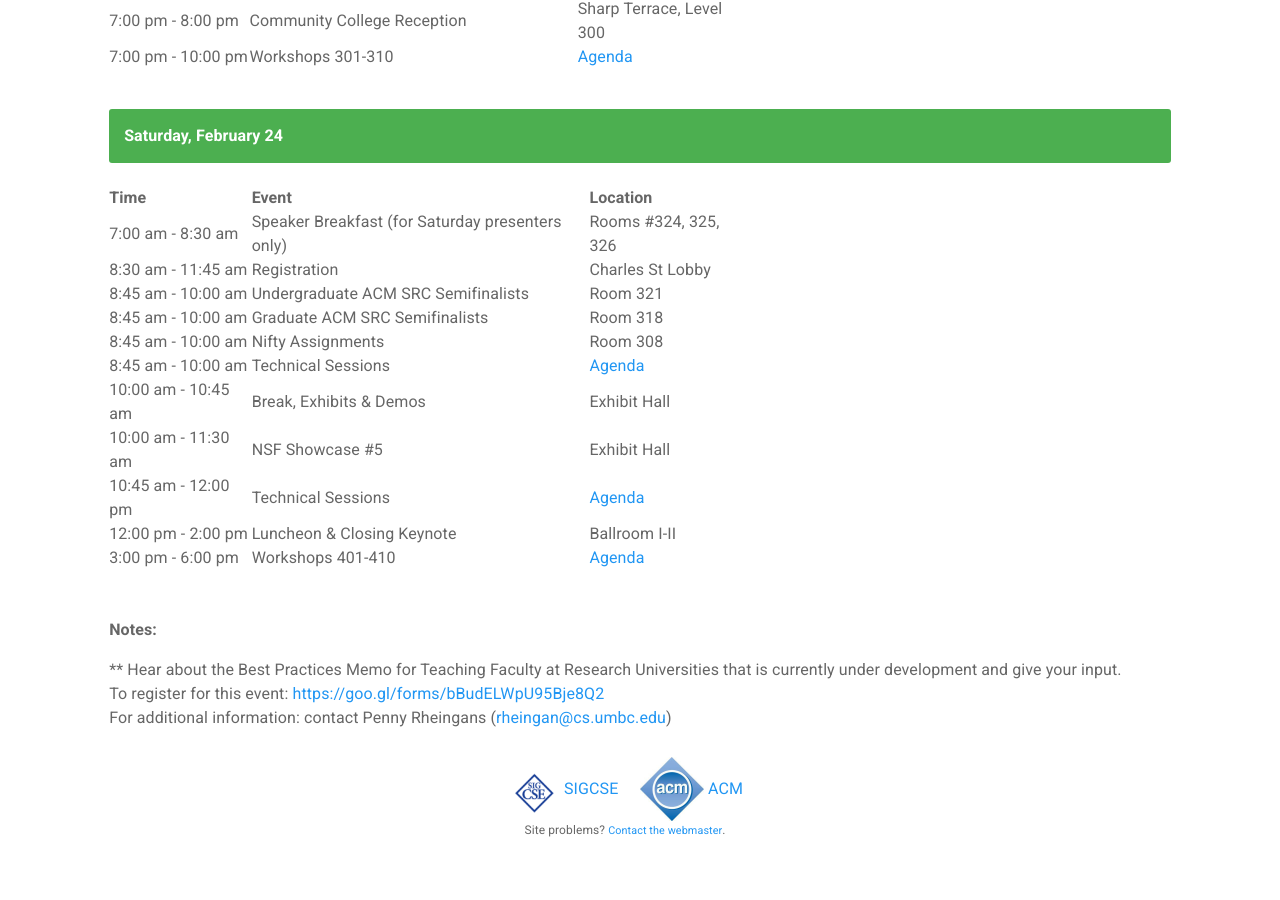
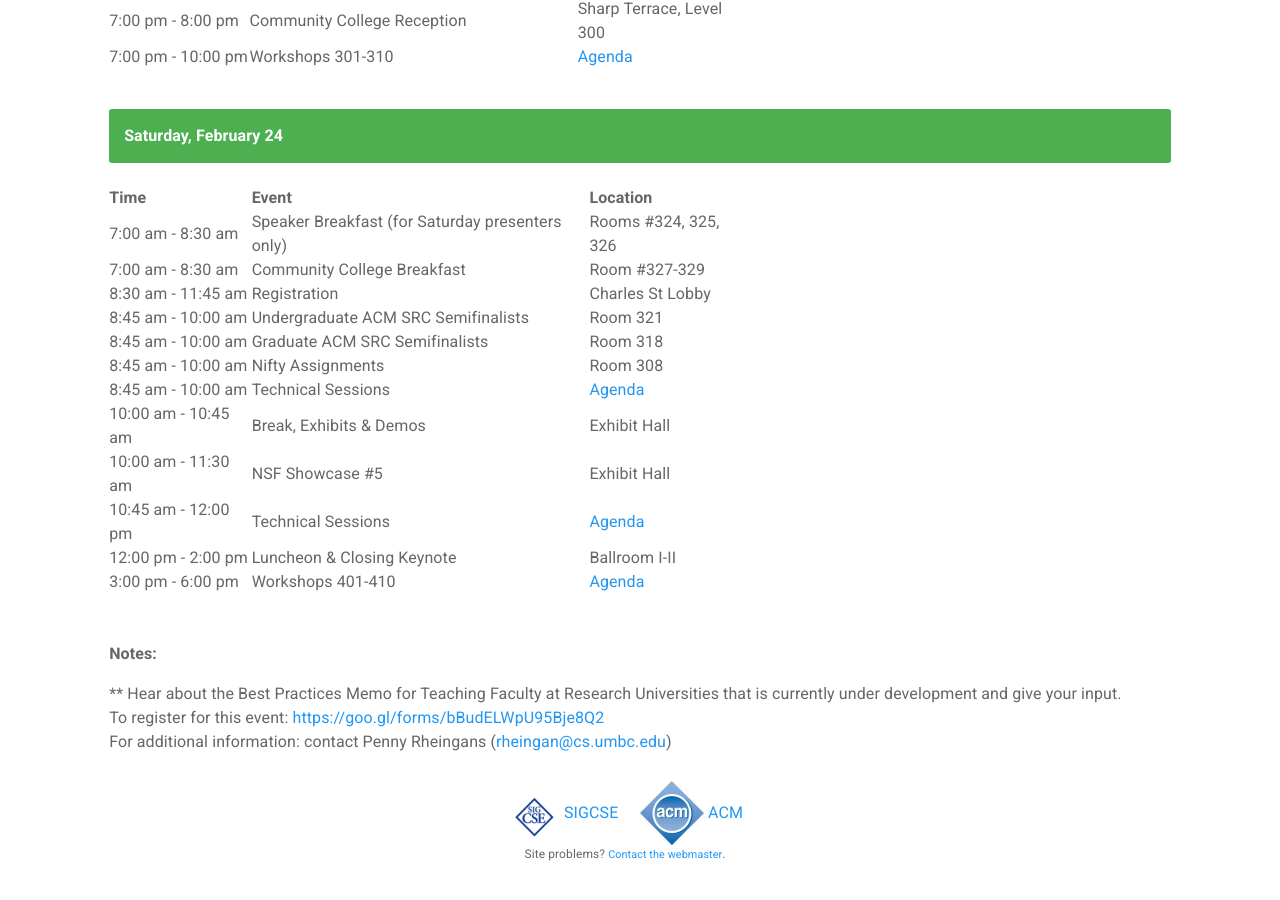
Before and after one commit to sigcsets/sigcse2018, a Jekyll site: the page built from attendees/at-a-glance.md, in a window 1280 px wide and 900 px high, scrolled down 1633 px. Built offline with Jekyll 4.4.1, drawn with Linux system fonts in a browser that asks for light colours.

Commit message:
added community college breakfast

```diff
--- a/attendees/at-a-glance.md
+++ b/attendees/at-a-glance.md
@@ -263,6 +263,11 @@ showTitle: true
     <td>Rooms #324, 325, 326</td>
 </tr>
 <tr>
+    <td>7:00 am - 8:30 am</td>
+    <td>Community College Breakfast</td>
+    <td>Room #327-329</td>
+</tr>
+<tr>
     <td>8:30 am - 11:45 am</td>
     <td>Registration</td>
     <td>Charles St Lobby</td>
```
